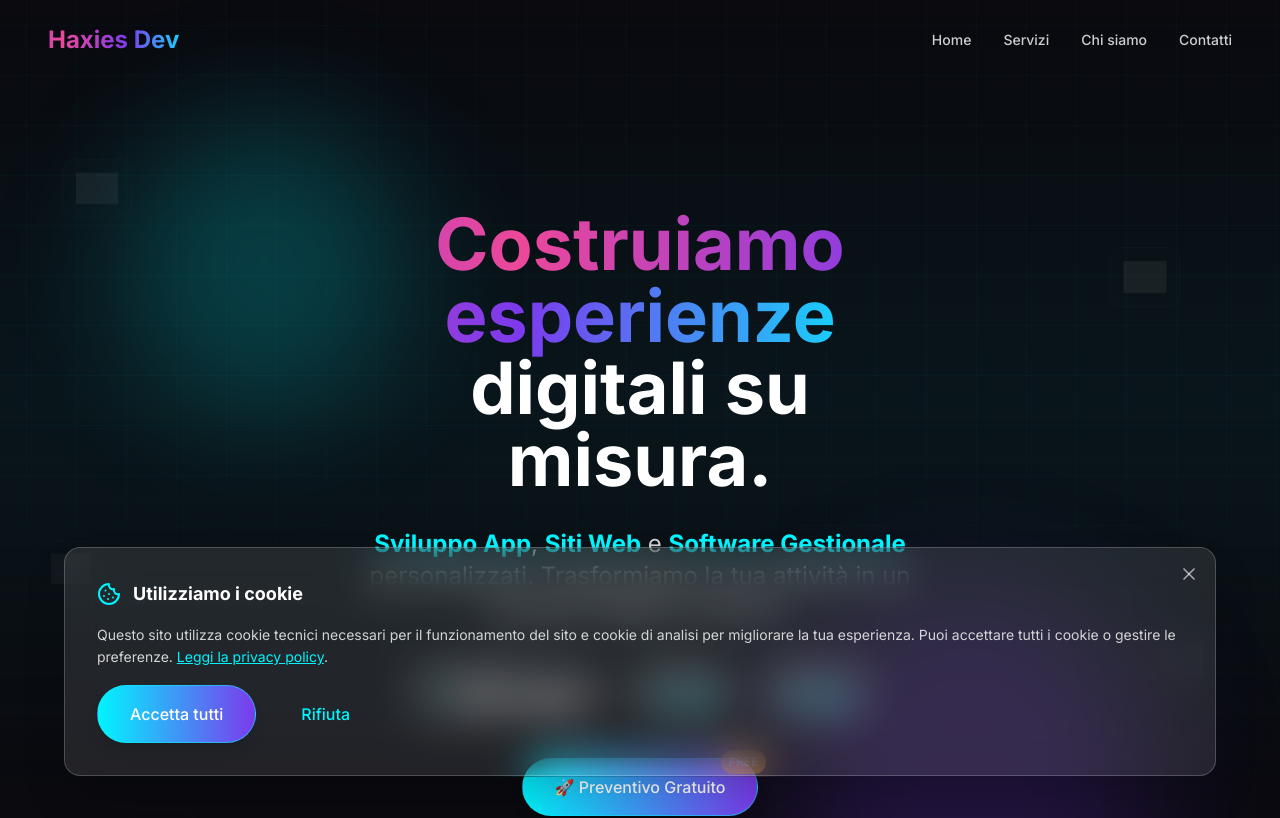
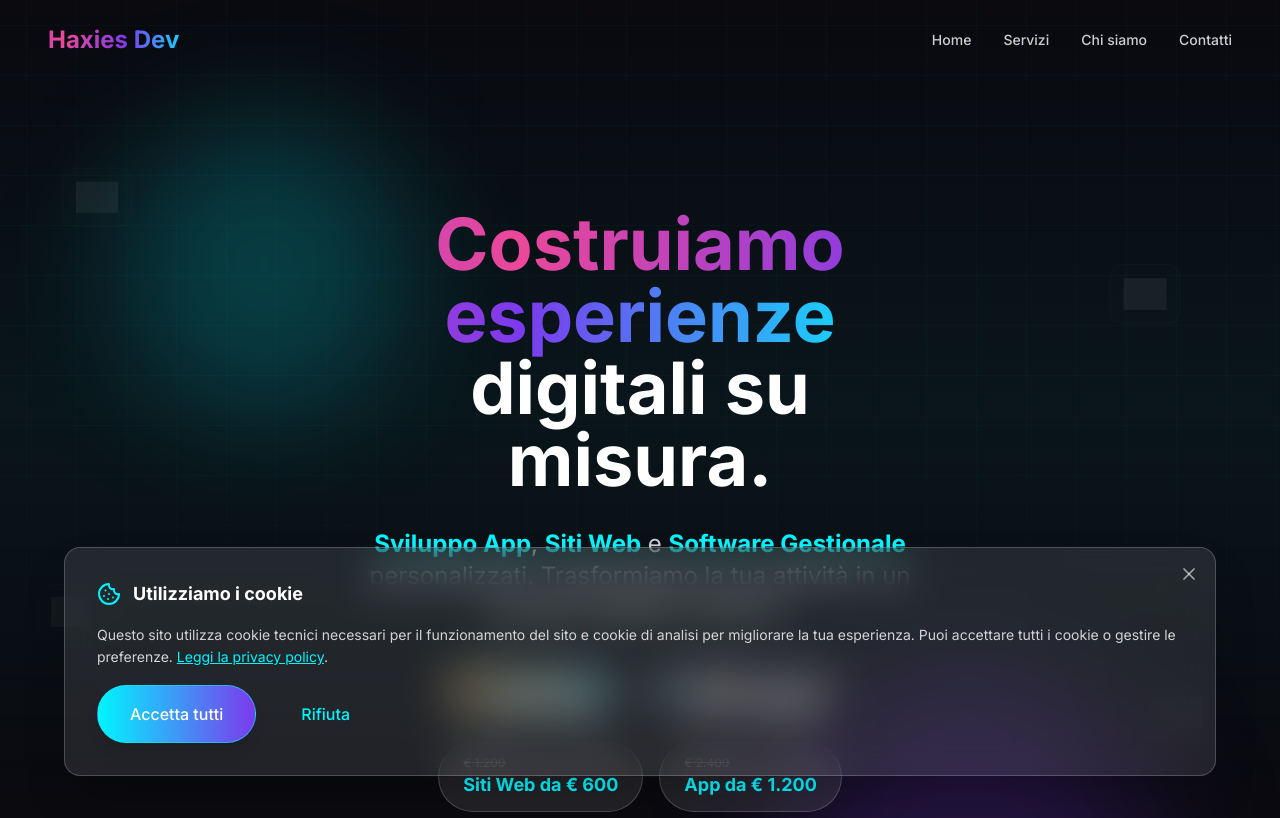
Before and after one commit to Hydr44/haxiesdev, a Next.js app: page / in a window 1280 px wide. Shown: the top 818 px of the page. Built offline with nearby package versions, Linux system fonts and the light colour scheme; grey boxes are pictures that could not be loaded.

Commit message:
Prezzi allettanti: sconto 50% offerta lancio, prezzi più bassi per primi clienti

```diff
--- a/app/page.tsx
+++ b/app/page.tsx
@@ -1,7 +1,7 @@
 "use client";
 
 import { motion } from "framer-motion";
-import { Smartphone, Globe, Settings, Target, Zap, Handshake, Rocket, Clock, CheckCircle } from "lucide-react";
+import { Smartphone, Globe, Settings, Target, Zap, Handshake, Rocket, Clock, CheckCircle, Sparkles } from "lucide-react";
 import { usePerformance } from "@/hooks/usePerformance";
 import Button from "@/components/Button";
 import Section from "@/components/Section";
@@ -540,11 +540,20 @@ export default function Home() {
               Nessun impegno. Risposta garantita. Trasformiamo la tua idea in realtà.
             </p>
 
-            {/* Urgenza */}
-            <div className="mb-8">
-              <div className="inline-block bg-accent/20 border border-accent/40 px-4 py-2 rounded-full">
+            {/* Urgenza e Offerta */}
+            <div className="mb-8 flex flex-col items-center gap-3">
+              <div className="inline-block bg-gradient-to-r from-accent/30 to-primary/30 border-2 border-accent/50 px-6 py-3 rounded-full relative overflow-hidden">
+                <div className="absolute inset-0 bg-gradient-to-r from-accent/20 to-primary/20 animate-pulse" />
+                <div className="relative z-10 flex items-center gap-2">
+                  <Sparkles className="w-5 h-5 text-accent" />
+                  <span className="text-base font-bold text-foreground">
+                    🎉 Offerta Lancio: Sconto 50% per i primi 10 clienti
+                  </span>
+                </div>
+              </div>
+              <div className="inline-block bg-primary/20 border border-primary/40 px-4 py-2 rounded-full">
                 <span className="text-sm font-semibold text-foreground">
-                  ⚡ Posti limitati questo mese - Prenota ora
+                  ⚡ Posti limitati - Prenota ora
                 </span>
               </div>
             </div>
--- a/components/PriceBadge.tsx
+++ b/components/PriceBadge.tsx
@@ -1,7 +1,7 @@
 "use client";
 
 import { motion } from "framer-motion";
-import { Euro } from "lucide-react";
+import { Euro, Sparkles } from "lucide-react";
 
 export default function PriceBadge() {
   return (
@@ -11,6 +11,16 @@ export default function PriceBadge() {
       transition={{ duration: 0.5, delay: 0.6 }}
       className="mt-8 flex flex-wrap justify-center gap-4"
     >
+      <div className="glass-strong px-6 py-3 rounded-full border border-primary/30 flex items-center gap-2 relative overflow-hidden">
+        <div className="absolute inset-0 bg-gradient-to-r from-accent/20 to-primary/20 animate-pulse" />
+        <div className="relative z-10 flex items-center gap-2">
+          <Sparkles className="w-5 h-5 text-accent" />
+          <div className="text-left">
+            <div className="text-xs text-foreground/60">Offerta Lancio</div>
+            <div className="text-lg font-bold text-foreground">Sconto 50%</div>
+          </div>
+        </div>
+      </div>
       <div className="glass-strong px-6 py-3 rounded-full border border-primary/30 flex items-center gap-2">
         <Euro className="w-5 h-5 text-primary" />
         <div className="text-left">
@@ -18,16 +28,16 @@ export default function PriceBadge() {
           <div className="text-lg font-bold text-foreground">100% Gratuito</div>
         </div>
       </div>
-      <div className="glass-strong px-6 py-3 rounded-full border border-primary/30 flex items-center gap-2">
+      <div className="glass-strong px-6 py-3 rounded-full border border-primary/30 flex items-center gap-2 relative">
         <div className="text-left">
-          <div className="text-xs text-foreground/60">Siti Web da</div>
-          <div className="text-lg font-bold text-primary">€ 1.500</div>
+          <div className="text-xs text-foreground/60 line-through opacity-50">€ 1.200</div>
+          <div className="text-lg font-bold text-primary">Siti Web da € 600</div>
         </div>
       </div>
-      <div className="glass-strong px-6 py-3 rounded-full border border-primary/30 flex items-center gap-2">
+      <div className="glass-strong px-6 py-3 rounded-full border border-primary/30 flex items-center gap-2 relative">
         <div className="text-left">
-          <div className="text-xs text-foreground/60">App da</div>
-          <div className="text-lg font-bold text-primary">€ 3.500</div>
+          <div className="text-xs text-foreground/60 line-through opacity-50">€ 2.400</div>
+          <div className="text-lg font-bold text-primary">App da € 1.200</div>
         </div>
       </div>
     </motion.div>
```
